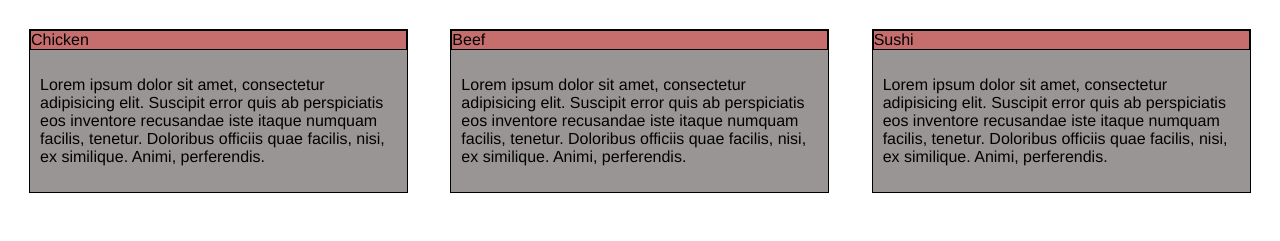
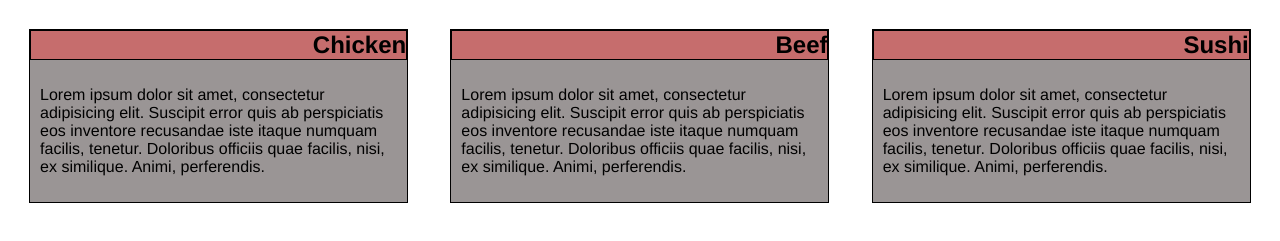
Before and after one commit to BenjaminXi/coursera-test, a plain HTML site: page module2-s/index.html in a window 1280 px wide. Shown: the part 61-302 px from the top of the page. Drawn offline with Linux system fonts and the light colour scheme.

Commit message:
My module2 solution.

```diff
--- a/module2-s/index.html
+++ b/module2-s/index.html
@@ -11,7 +11,7 @@
   box-sizing: border-box;
 }
 
-div#container {
+#container {
   background-color: #9A9595;
   width: 90%;
   font-family: Helvetica;
@@ -26,16 +26,16 @@ div#container {
   margin-left: auto;
 }
 
-#p1 {
+h2 {
   position: relative;
-
+  text-align: right;
   top: 0;
   background-color: #C66D6D;
   border: 1px solid black;
   margin: 0;
 }
 
-#p2 {
+p {
   padding: 10px;
 }
 
@@ -75,24 +75,24 @@ div#container {
 <div class="row">
 
 <div class="col-lg-4 col-md-6">
-<div id="container">
-<p id="p1">Chicken</p>
-<p id="p2"> Lorem ipsum dolor sit amet, consectetur adipisicing elit. Suscipit error quis ab perspiciatis eos inventore recusandae iste itaque numquam facilis, tenetur. Doloribus officiis quae facilis, nisi, ex similique. Animi, perferendis.</p>
-</div>
+<section id="container">
+<h2 >Chicken</h2>
+<p > Lorem ipsum dolor sit amet, consectetur adipisicing elit. Suscipit error quis ab perspiciatis eos inventore recusandae iste itaque numquam facilis, tenetur. Doloribus officiis quae facilis, nisi, ex similique. Animi, perferendis.</p>
+</section>
 </div>
 
 <div class="col-lg-4 col-md-6">
-<div id="container">
-<p id="p1">Beef</p>
-<p id="p2"> Lorem ipsum dolor sit amet, consectetur adipisicing elit. Suscipit error quis ab perspiciatis eos inventore recusandae iste itaque numquam facilis, tenetur. Doloribus officiis quae facilis, nisi, ex similique. Animi, perferendis.</p>
-</div>
+<section id="container">
+<h2 >Beef</h2>
+<p > Lorem ipsum dolor sit amet, consectetur adipisicing elit. Suscipit error quis ab perspiciatis eos inventore recusandae iste itaque numquam facilis, tenetur. Doloribus officiis quae facilis, nisi, ex similique. Animi, perferendis.</p>
+</section>
 </div>
 
 <div class="col-lg-4 col-md-6">
-<div id="container">
-<p id="p1">Sushi</p>
-<p id="p2"> Lorem ipsum dolor sit amet, consectetur adipisicing elit. Suscipit error quis ab perspiciatis eos inventore recusandae iste itaque numquam facilis, tenetur. Doloribus officiis quae facilis, nisi, ex similique. Animi, perferendis.</p>
-</div>
+<section id="container">
+<h2 >Sushi</h2>
+<p > Lorem ipsum dolor sit amet, consectetur adipisicing elit. Suscipit error quis ab perspiciatis eos inventore recusandae iste itaque numquam facilis, tenetur. Doloribus officiis quae facilis, nisi, ex similique. Animi, perferendis.</p>
+</section>
 </div>
 
 </div>
```
